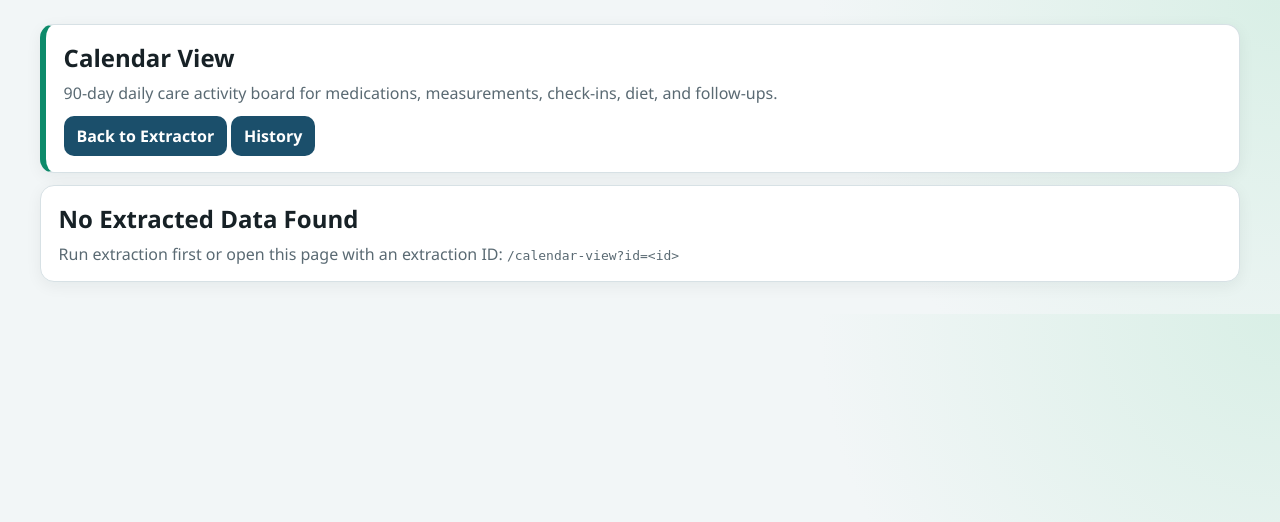
After one commit to BiocliqAI/sidiya, a FastAPI app: template templates/calendar_view.html in a window 1280 px wide. The commit adds this page. Shown: the top 522 px of the page. Run offline with FastAPI, Linux system fonts and the light colour scheme; the template is opened without the code that fills it, so the values that code supplies are empty.

Commit message:
Add 90-day calendar view with daily care activity cards

```diff
--- a/app/main.py
+++ b/app/main.py
@@ -33,6 +33,11 @@ def home(request: Request) -> HTMLResponse:
 @app.get("/care-plan", response_class=HTMLResponse)
 def care_plan_page(request: Request) -> HTMLResponse:
     return templates.TemplateResponse("care_plan.html", {"request": request})
+
+
+@app.get("/calendar-view", response_class=HTMLResponse)
+def calendar_view_page(request: Request) -> HTMLResponse:
+    return templates.TemplateResponse("calendar_view.html", {"request": request})
 
 
 @app.get("/history", response_class=HTMLResponse)
--- a/static/app.js
+++ b/static/app.js
@@ -8,6 +8,7 @@ const chfEl = document.getElementById('chf');
 const detailsEl = document.getElementById('details');
 const rawEl = document.getElementById('raw');
 const carePlanLinkEl = document.getElementById('care-plan-link');
+const calendarLinkEl = document.getElementById('calendar-link');
 const summaryLinkEl = document.getElementById('summary-link');
 
 async function checkServerConfig() {
@@ -138,13 +139,16 @@ form.addEventListener('submit', async (e) => {
     const extractionId = data?.extraction_id;
     if (extractionId) {
       carePlanLinkEl.href = `/care-plan?id=${encodeURIComponent(extractionId)}`;
+      calendarLinkEl.href = `/calendar-view?id=${encodeURIComponent(extractionId)}`;
       summaryLinkEl.href = `/summary/${encodeURIComponent(extractionId)}`;
       localStorage.setItem('oyster_last_extraction_id', String(extractionId));
     } else {
       carePlanLinkEl.href = '/care-plan';
+      calendarLinkEl.href = '/calendar-view';
       summaryLinkEl.href = '/summary/0';
     }
     carePlanLinkEl.classList.remove('hidden');
+    calendarLinkEl.classList.remove('hidden');
     summaryLinkEl.classList.remove('hidden');
     statusEl.textContent = 'Extraction complete.';
   } catch (err) {
--- /dev/null
+++ b/static/calendar_view.js
@@ -0,0 +1,195 @@
+const STORAGE_KEY = 'oyster_last_extraction';
+
+function escapeHtml(v) {
+  return String(v ?? '')
+    .replaceAll('&', '&amp;')
+    .replaceAll('<', '&lt;')
+    .replaceAll('>', '&gt;')
+    .replaceAll('"', '&quot;')
+    .replaceAll("'", '&#39;');
+}
+
+function kvRow(k, v) {
+  return `<div class="kv-row"><div class="k">${escapeHtml(k)}</div><div class="v">${escapeHtml(v)}</div></div>`;
+}
+
+function toDateOnly(value) {
+  if (!value) return null;
+  const dt = new Date(value);
+  if (Number.isNaN(dt.getTime())) return null;
+  dt.setHours(0, 0, 0, 0);
+  return dt;
+}
+
+function toIsoDate(value) {
+  const dt = toDateOnly(value);
+  if (!dt) return null;
+  return dt.toISOString().slice(0, 10);
+}
+
+function plusDays(dateObj, days) {
+  const d = new Date(dateObj);
+  d.setDate(d.getDate() + days);
+  return d;
+}
+
+function weekdaysHeader() {
+  return ['Sun', 'Mon', 'Tue', 'Wed', 'Thu', 'Fri', 'Sat']
+    .map((d) => `<div class="cal-weekday">${d}</div>`)
+    .join('');
+}
+
+function buildDailyEvents(data, dayDate, dayIndex) {
+  const items = [];
+  const meds = data?.medications?.discharge_medications || [];
+  const details = data?.extracted_details || {};
+  const chf = data?.clinical_modules?.chf || {};
+  const followups = data?.follow_up?.appointments || [];
+  const tests = details?.follow_up?.required_tests || [];
+
+  if (Array.isArray(meds) && meds.length) {
+    const medPreview = meds.slice(0, 4).map((m) => {
+      const name = m?.medication_name || 'Medication';
+      const freq = m?.frequency || 'as prescribed';
+      return `${name} (${freq})`;
+    });
+    items.push({ kind: 'med', text: `Medications: ${medPreview.join(', ')}` });
+  }
+
+  const monitor = [];
+  if (chf?.monitoring?.daily_weight_required) monitor.push('weight');
+  if (chf?.monitoring?.bp_required) monitor.push('BP');
+  if (chf?.monitoring?.heart_rate_required) monitor.push('pulse');
+  if (chf?.monitoring?.symptom_check_required) monitor.push('symptoms');
+  monitor.push('SpO2');
+  if (monitor.length) {
+    items.push({ kind: 'measure', text: `Measurements: ${monitor.join(', ')}` });
+  }
+
+  const advice = details?.discharge_advice || {};
+  if (advice?.diet || advice?.fluid) {
+    items.push({
+      kind: 'diet',
+      text: `Diet/Fluid: ${advice?.diet || 'follow advised diet'}${advice?.fluid ? ` | ${advice.fluid}` : ''}`,
+    });
+  }
+
+  if (dayIndex === 0 || dayIndex === 2 || dayIndex === 6 || (dayIndex > 6 && dayIndex % 7 === 0)) {
+    items.push({ kind: 'checkin', text: 'Nurse check-in and symptom review' });
+  }
+
+  if (dayIndex === 30 || dayIndex === 60 || dayIndex === 90) {
+    items.push({ kind: 'checkin', text: 'Milestone review and care-plan adjustment' });
+  }
+
+  const dayIso = toIsoDate(dayDate);
+  if (Array.isArray(followups)) {
+    followups.forEach((appt) => {
+      if (!appt?.scheduled_datetime) return;
+      if (toIsoDate(appt.scheduled_datetime) === dayIso) {
+        items.push({
+          kind: 'followup',
+          text: `Follow-up: ${appt?.appointment_type || 'visit'} with ${appt?.provider_name || 'doctor'}`,
+        });
+      }
+    });
+  }
+
+  if (Array.isArray(tests) && tests.length) {
+    if (dayIndex === 14 || dayIndex === 45) {
+      items.push({ kind: 'test', text: `Tests: ${tests.join(', ')}` });
+    }
+  }
+
+  return items;
+}
+
+function renderCalendar(data) {
+  const empty = document.getElementById('calendar-empty');
+  const content = document.getElementById('calendar-content');
+  const snapshot = document.getElementById('calendar-snapshot');
+  const grid = document.getElementById('calendar-grid');
+
+  empty.classList.add('hidden');
+  content.classList.remove('hidden');
+
+  const startDateStr = data?.care_plan_90d?.start_date || (data?.encounter?.discharge_datetime || '').slice(0, 10);
+  const startDate = toDateOnly(startDateStr) || toDateOnly(new Date());
+  const endDate = plusDays(startDate, 89);
+  const extractionId = data?.extraction_id || localStorage.getItem('oyster_last_extraction_id') || 'NA';
+
+  snapshot.innerHTML = [
+    kvRow('Extraction ID', extractionId),
+    kvRow('Patient', data?.patient?.full_name || 'NA'),
+    kvRow('Primary Diagnosis', data?.clinical_episode?.primary_diagnosis || 'NA'),
+    kvRow('Start Date', startDate.toISOString().slice(0, 10)),
+    kvRow('End Date', endDate.toISOString().slice(0, 10)),
+  ].join('');
+
+  const cells = [weekdaysHeader()];
+  const startWeekday = startDate.getDay();
+  for (let i = 0; i < startWeekday; i += 1) {
+    cells.push('<div class="cal-day cal-day-empty"></div>');
+  }
+
+  for (let i = 0; i < 90; i += 1) {
+    const dayDate = plusDays(startDate, i);
+    const dayEvents = buildDailyEvents(data, dayDate, i);
+    const eventHtml = dayEvents
+      .map((ev) => `<li class="cal-item ${escapeHtml(`cal-${ev.kind}`)}">${escapeHtml(ev.text)}</li>`)
+      .join('');
+
+    cells.push(`
+      <article class="cal-day">
+        <div class="cal-day-head">
+          <span class="cal-day-num">Day ${i + 1}</span>
+          <span class="cal-date">${escapeHtml(dayDate.toISOString().slice(0, 10))}</span>
+        </div>
+        <ul class="cal-list">${eventHtml || '<li class="cal-item">No specific activity</li>'}</ul>
+      </article>
+    `);
+  }
+
+  grid.innerHTML = cells.join('');
+}
+
+(function init() {
+  const empty = document.getElementById('calendar-empty');
+  const params = new URLSearchParams(window.location.search);
+  const id = params.get('id') || localStorage.getItem('oyster_last_extraction_id');
+
+  const renderFallback = () => {
+    const raw = localStorage.getItem(STORAGE_KEY);
+    if (!raw) {
+      empty.classList.remove('hidden');
+      return;
+    }
+    try {
+      renderCalendar(JSON.parse(raw));
+    } catch {
+      empty.classList.remove('hidden');
+    }
+  };
+
+  if (!id) {
+    renderFallback();
+    return;
+  }
+
+  fetch(`/api/extractions/${encodeURIComponent(id)}`)
+    .then((res) => {
+      if (!res.ok) throw new Error('Failed to load extraction');
+      return res.json();
+    })
+    .then((record) => {
+      const payload = record?.extraction_json;
+      if (!payload) throw new Error('No extraction payload');
+      payload.extraction_id = record.id;
+      localStorage.setItem(STORAGE_KEY, JSON.stringify(payload));
+      localStorage.setItem('oyster_last_extraction_id', String(record.id));
+      renderCalendar(payload);
+    })
+    .catch(() => {
+      renderFallback();
+    });
+})();
--- a/static/history.js
+++ b/static/history.js
@@ -47,6 +47,8 @@ function formatDateTime(value) {
           <td>
             <a href="/care-plan?id=${encodeURIComponent(item.id)}" target="_blank" rel="noopener">Care Plan</a>
             |
+            <a href="/calendar-view?id=${encodeURIComponent(item.id)}" target="_blank" rel="noopener">Calendar</a>
+            |
             <a href="/summary/${encodeURIComponent(item.id)}" target="_blank" rel="noopener">Summary</a>
           </td>
         </tr>
--- /dev/null
+++ b/templates/calendar_view.html
@@ -0,0 +1,38 @@
+<!doctype html>
+<html lang="en">
+<head>
+  <meta charset="UTF-8" />
+  <meta name="viewport" content="width=device-width, initial-scale=1.0" />
+  <title>Sidiya Care Calendar</title>
+  <link rel="stylesheet" href="/static/app.css" />
+</head>
+<body>
+  <main class="container">
+    <section class="panel hero">
+      <h1>Calendar View</h1>
+      <p>90-day daily care activity board for medications, measurements, check-ins, diet, and follow-ups.</p>
+      <a class="link-btn" href="/">Back to Extractor</a>
+      <a class="link-btn" href="/history">History</a>
+    </section>
+
+    <section class="panel" id="calendar-empty">
+      <h2>No Extracted Data Found</h2>
+      <p>Run extraction first or open this page with an extraction ID: <code>/calendar-view?id=&lt;id&gt;</code></p>
+    </section>
+
+    <section id="calendar-content" class="hidden">
+      <section class="panel">
+        <h2>Calendar Snapshot</h2>
+        <div id="calendar-snapshot" class="kv"></div>
+      </section>
+
+      <section class="panel">
+        <h2>Daily Plan (90 Days)</h2>
+        <div id="calendar-grid" class="calendar-grid"></div>
+      </section>
+    </section>
+  </main>
+
+  <script src="/static/calendar_view.js"></script>
+</body>
+</html>
--- a/templates/care_plan.html
+++ b/templates/care_plan.html
@@ -12,6 +12,7 @@
       <h1>Simplified Post-Discharge Care Plan</h1>
       <p>Patient-friendly guide for medications, warning signs, monitoring, follow-ups, tests, diet, and FAQs.</p>
       <a class="link-btn" href="/">Back to Extractor</a>
+      <a class="link-btn" href="/calendar-view">Open Calendar View</a>
     </section>
 
     <section class="panel" id="empty-state">
--- a/templates/index.html
+++ b/templates/index.html
@@ -23,6 +23,7 @@
       <div id="status" class="status">Idle</div>
       <a class="link-btn" href="/history">View Extraction History</a>
       <a id="care-plan-link" class="link-btn hidden" href="/care-plan" target="_blank" rel="noopener">Open Care Plan Page</a>
+      <a id="calendar-link" class="link-btn hidden" href="/calendar-view" target="_blank" rel="noopener">Open Calendar View</a>
       <a id="summary-link" class="link-btn hidden" href="/" target="_blank" rel="noopener">Open Simplified Summary</a>
     </section>
 
--- a/templates/summary.html
+++ b/templates/summary.html
@@ -13,6 +13,7 @@
       <p>Extraction ID: {{ record.id }} | Created: {{ record.created_at }}</p>
       <a class="link-btn" href="/history">Back to History</a>
       <a class="link-btn" href="/care-plan?id={{ record.id }}" target="_blank" rel="noopener">Open Care Plan</a>
+      <a class="link-btn" href="/calendar-view?id={{ record.id }}" target="_blank" rel="noopener">Open Calendar View</a>
     </section>
 
     <section class="panel">
```
Also changed, not shown: static/app.css (+82 -0 lines).
